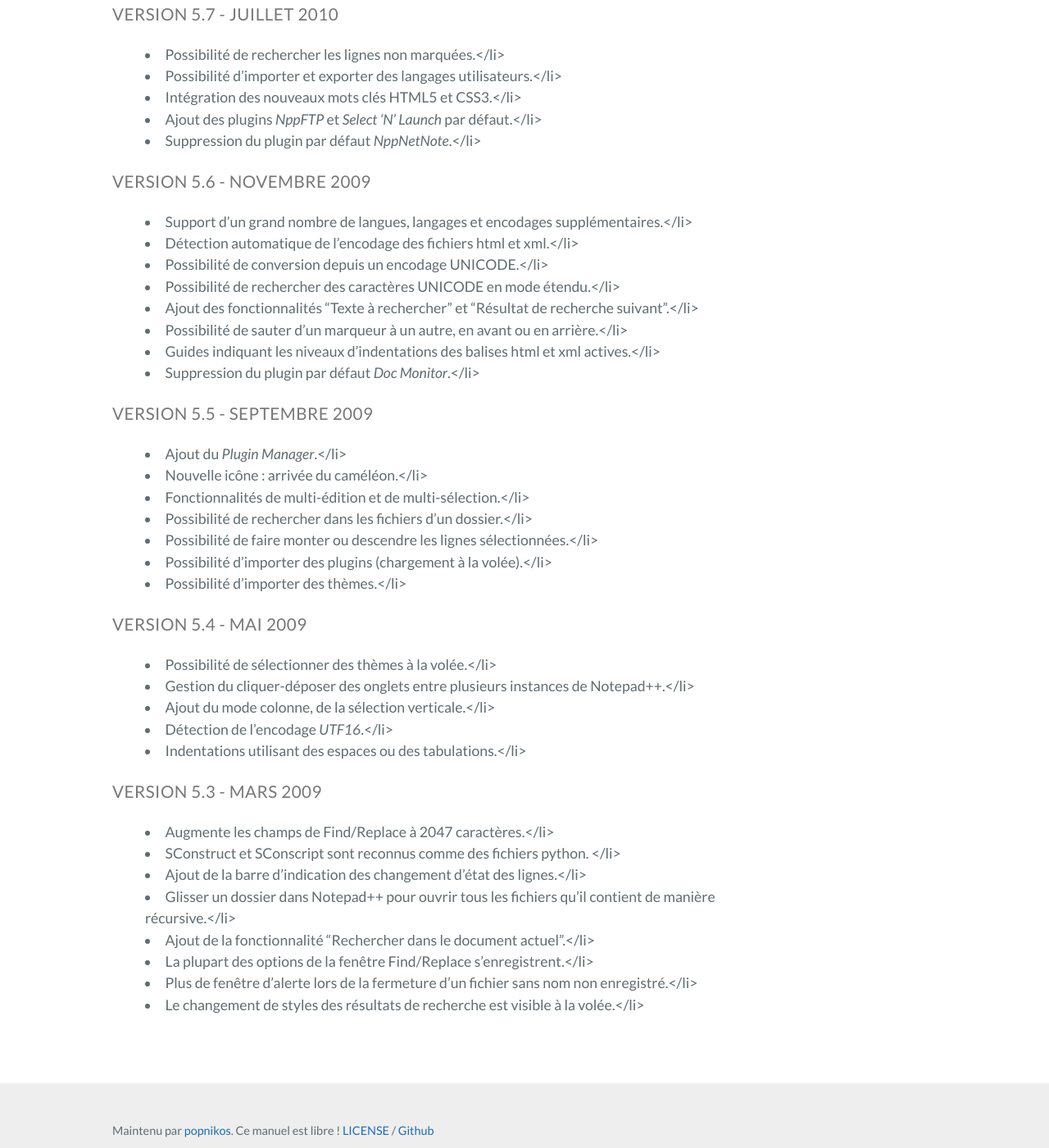
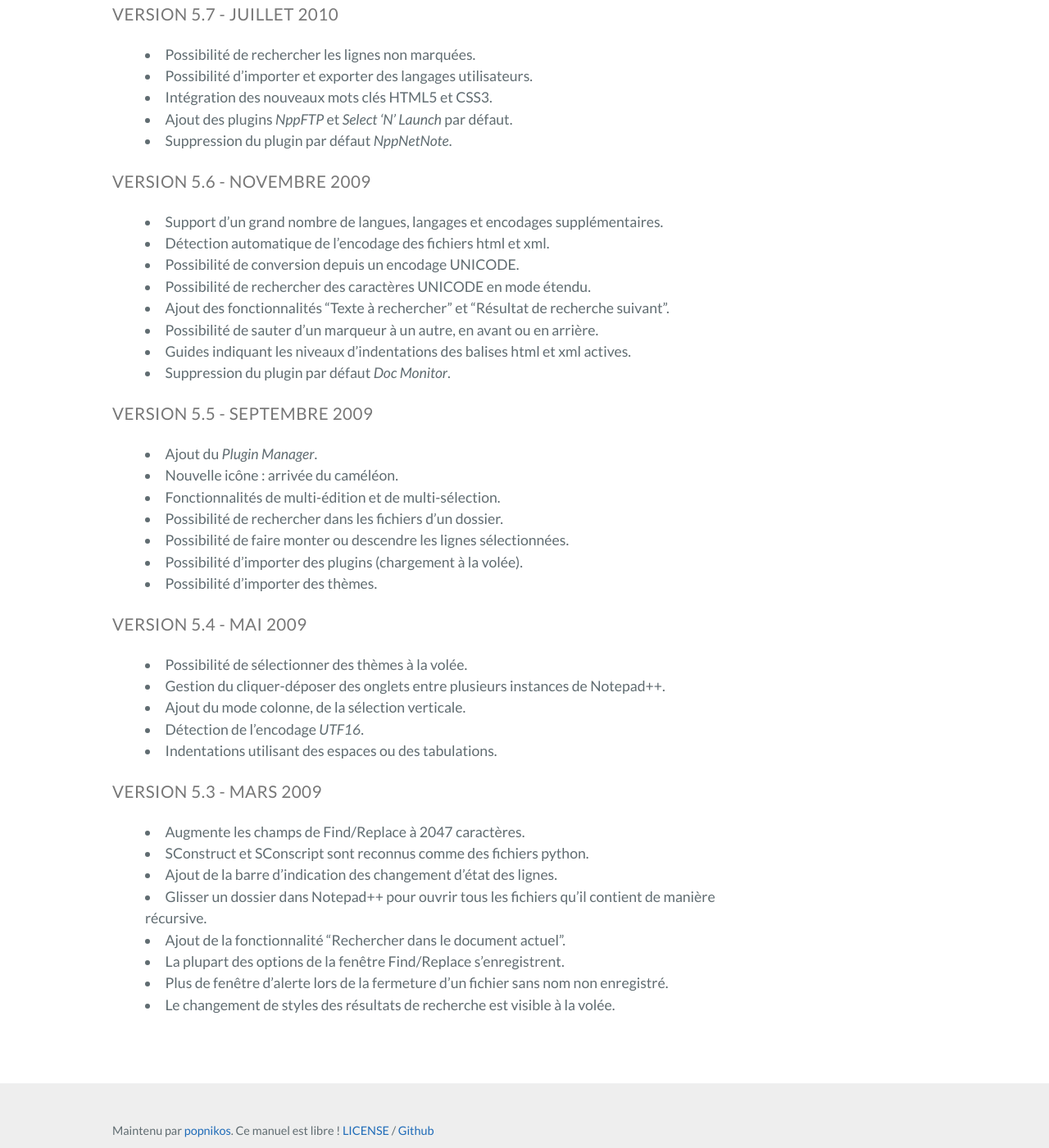
Before and after one commit to popnikos/nppmanuel, a Jekyll site: the page built from _pages/historique-des-versions.md, in a window 1280 px wide and 1400 px high, scrolled down 3016 px. Shown: the whole window at 82% size. Built offline with Jekyll 4.4.1, drawn with Linux system fonts in a browser that asks for light colours; some of the changed text lies outside the part shown.

```diff
--- a/_pages/historique-des-versions.md
+++ b/_pages/historique-des-versions.md
@@ -71,70 +71,64 @@ La cinquième version majeure de Notepad++ a été développée et distribuée e
 
 ### version 5.9 - juin 2011
 
-- Ajout de panneaux pour le gestionnaire de projets.</li>
-- Possibilité d'ajouter des fichiers depuis un dossier à un projet.</li>
-- Gestion du cliquer-déposer dans le gestionnaire de projets.</li>
-- La liste des fichiers récents est paramétrable.</li>
-- Mise en avant du bloc logique actif.</li>
-
+- Ajout de panneaux pour le gestionnaire de projets.
+- Possibilité d'ajouter des fichiers depuis un dossier à un projet.
+- Gestion du cliquer-déposer dans le gestionnaire de projets.
+- La liste des fichiers récents est paramétrable.
+- Mise en avant du bloc logique actif.
 
 ### version 5.8 - septembre 2010
 
-- Une nouvelle icône pour Notepad++.</li>
-- Possibilité d'ouvrir les fichiers systèmes 64 bits.</li>
-- Possibilité d'éditer le menu contextuel.</li>
-- Deux nouvelles méthodes de retour automatique à la ligne.</li>
-- Ajout d'une fenêtre Résumé.</li>
-
+- Une nouvelle icône pour Notepad++.
+- Possibilité d'ouvrir les fichiers systèmes 64 bits.
+- Possibilité d'éditer le menu contextuel.
+- Deux nouvelles méthodes de retour automatique à la ligne.
+- Ajout d'une fenêtre Résumé.
 
 ### version 5.7 - juillet 2010
 
-- Possibilité de rechercher les lignes non marquées.</li>
-- Possibilité d'importer et exporter des langages utilisateurs.</li>
-- Intégration des nouveaux mots clés HTML5 et CSS3.</li>
-- Ajout des plugins <em>NppFTP</em> et <em>Select 'N' Launch</em> par défaut.</li>
-- Suppression du plugin par défaut <em>NppNetNote</em>.</li>
-
+- Possibilité de rechercher les lignes non marquées.
+- Possibilité d'importer et exporter des langages utilisateurs.
+- Intégration des nouveaux mots clés HTML5 et CSS3.
+- Ajout des plugins *NppFTP* et *Select 'N' Launch* par défaut.
+- Suppression du plugin par défaut *NppNetNote*.
 
 ### version 5.6 - novembre 2009
 
-- Support d'un grand nombre de langues, langages et encodages supplémentaires.</li>
-- Détection automatique de l'encodage des fichiers html et xml.</li>
-- Possibilité de conversion depuis un encodage UNICODE.</li>
-- Possibilité de rechercher des caractères UNICODE en mode étendu.</li>
-- Ajout des fonctionnalités "Texte à rechercher" et "Résultat de recherche suivant".</li>
-- Possibilité de sauter d'un marqueur à un autre, en avant ou en arrière.</li>
-- Guides indiquant les niveaux d'indentations des balises html et xml actives.</li>
-- Suppression du plugin par défaut <em>Doc Monitor</em>.</li>
-
+- Support d'un grand nombre de langues, langages et encodages supplémentaires.
+- Détection automatique de l'encodage des fichiers html et xml.
+- Possibilité de conversion depuis un encodage UNICODE.
+- Possibilité de rechercher des caractères UNICODE en mode étendu.
+- Ajout des fonctionnalités "Texte à rechercher" et "Résultat de recherche suivant".
+- Possibilité de sauter d'un marqueur à un autre, en avant ou en arrière.
+- Guides indiquant les niveaux d'indentations des balises html et xml actives.
+- Suppression du plugin par défaut *Doc Monitor*.
 
 ### version 5.5 - septembre 2009
 
-- Ajout du <em>Plugin Manager</em>.</li>
-- Nouvelle icône : arrivée du caméléon.</li>
-- Fonctionnalités de multi-édition et de multi-sélection.</li>
-- Possibilité de rechercher dans les fichiers d'un dossier.</li>
-- Possibilité de faire monter ou descendre les lignes sélectionnées.</li>
-- Possibilité d'importer des plugins (chargement à la volée).</li>
-- Possibilité d'importer des thèmes.</li>
-
+- Ajout du *Plugin Manager*.
+- Nouvelle icône : arrivée du caméléon.
+- Fonctionnalités de multi-édition et de multi-sélection.
+- Possibilité de rechercher dans les fichiers d'un dossier.
+- Possibilité de faire monter ou descendre les lignes sélectionnées.
+- Possibilité d'importer des plugins (chargement à la volée).
+- Possibilité d'importer des thèmes.
 
 ### version 5.4 - mai 2009
 
-- Possibilité de sélectionner des thèmes à la volée.</li>
-- Gestion du cliquer-déposer des onglets entre plusieurs instances de Notepad++.</li>
-- Ajout du mode colonne, de la sélection verticale.</li>
-- Détection de l'encodage <em>UTF16</em>.</li>
-- Indentations utilisant des espaces ou des tabulations.</li>
-
+- Possibilité de sélectionner des thèmes à la volée.
+- Gestion du cliquer-déposer des onglets entre plusieurs instances de Notepad++.
+- Ajout du mode colonne, de la sélection verticale.
+- Détection de l'encodage *UTF16*.
+- Indentations utilisant des espaces ou des tabulations.
 
 ### version 5.3 - mars 2009
 
-- Augmente les champs de Find/Replace à 2047 caractères.</li>
-- SConstruct et SConscript sont reconnus comme des fichiers python. </li>
-- Ajout de la barre d'indication des changement d'état des lignes.</li>
-- Glisser un dossier dans Notepad++ pour ouvrir tous les fichiers qu'il contient de manière récursive.</li>
-- Ajout de la fonctionnalité "Rechercher dans le document actuel".</li>
-- La plupart des options de la fenêtre Find/Replace s'enregistrent.</li>
-- Plus de fenêtre d'alerte lors de la fermeture d'un fichier sans nom non enregistré.</li>
-- Le changement de styles des résultats de recherche est visible à la volée.</li>
+- Augmente les champs de Find/Replace à 2047 caractères.
+- SConstruct et SConscript sont reconnus comme des fichiers python.
+- Ajout de la barre d'indication des changement d'état des lignes.
+- Glisser un dossier dans Notepad++ pour ouvrir tous les fichiers qu'il contient de manière récursive.
+- Ajout de la fonctionnalité "Rechercher dans le document actuel".
+- La plupart des options de la fenêtre Find/Replace s'enregistrent.
+- Plus de fenêtre d'alerte lors de la fermeture d'un fichier sans nom non enregistré.
+- Le changement de styles des résultats de recherche est visible à la volée.
```
